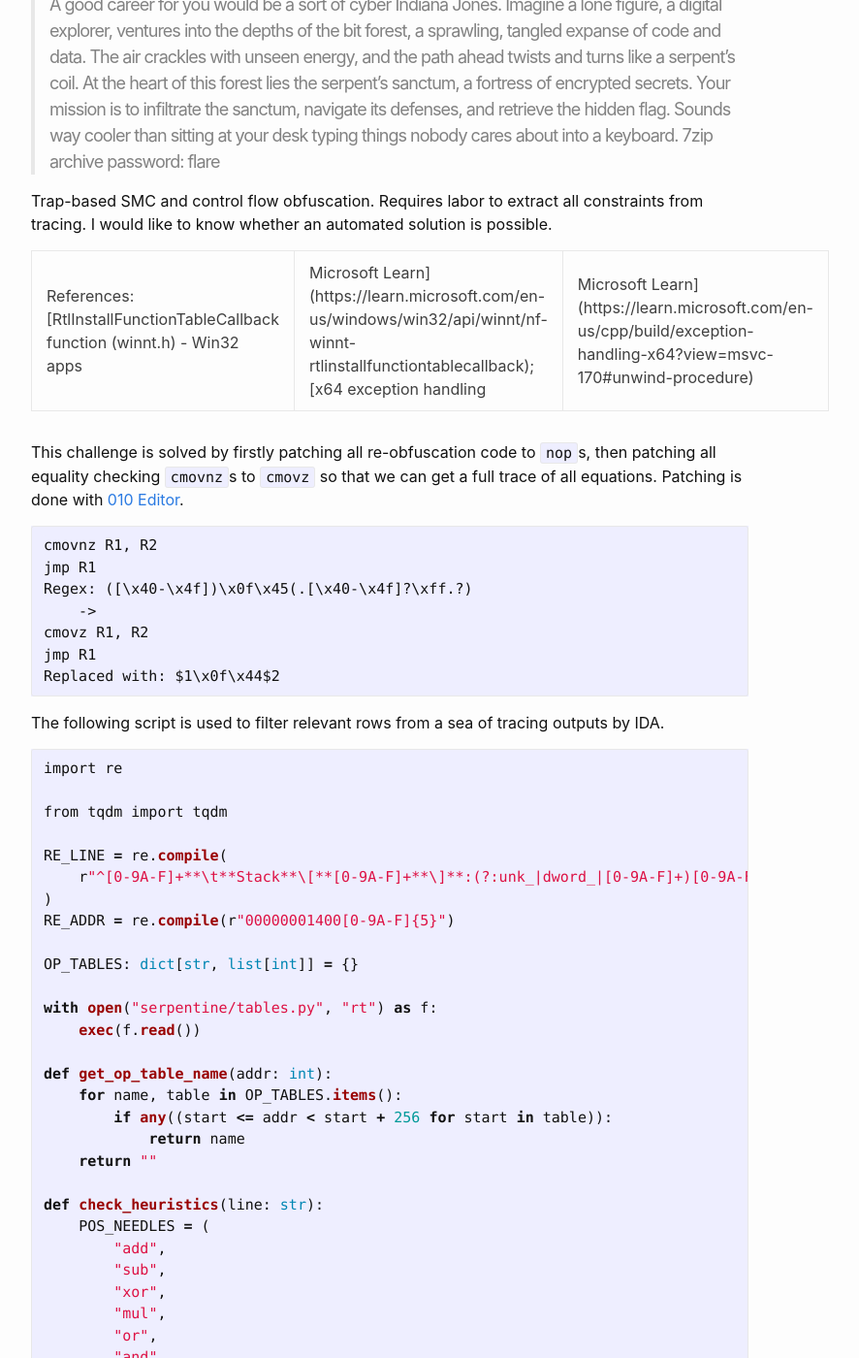
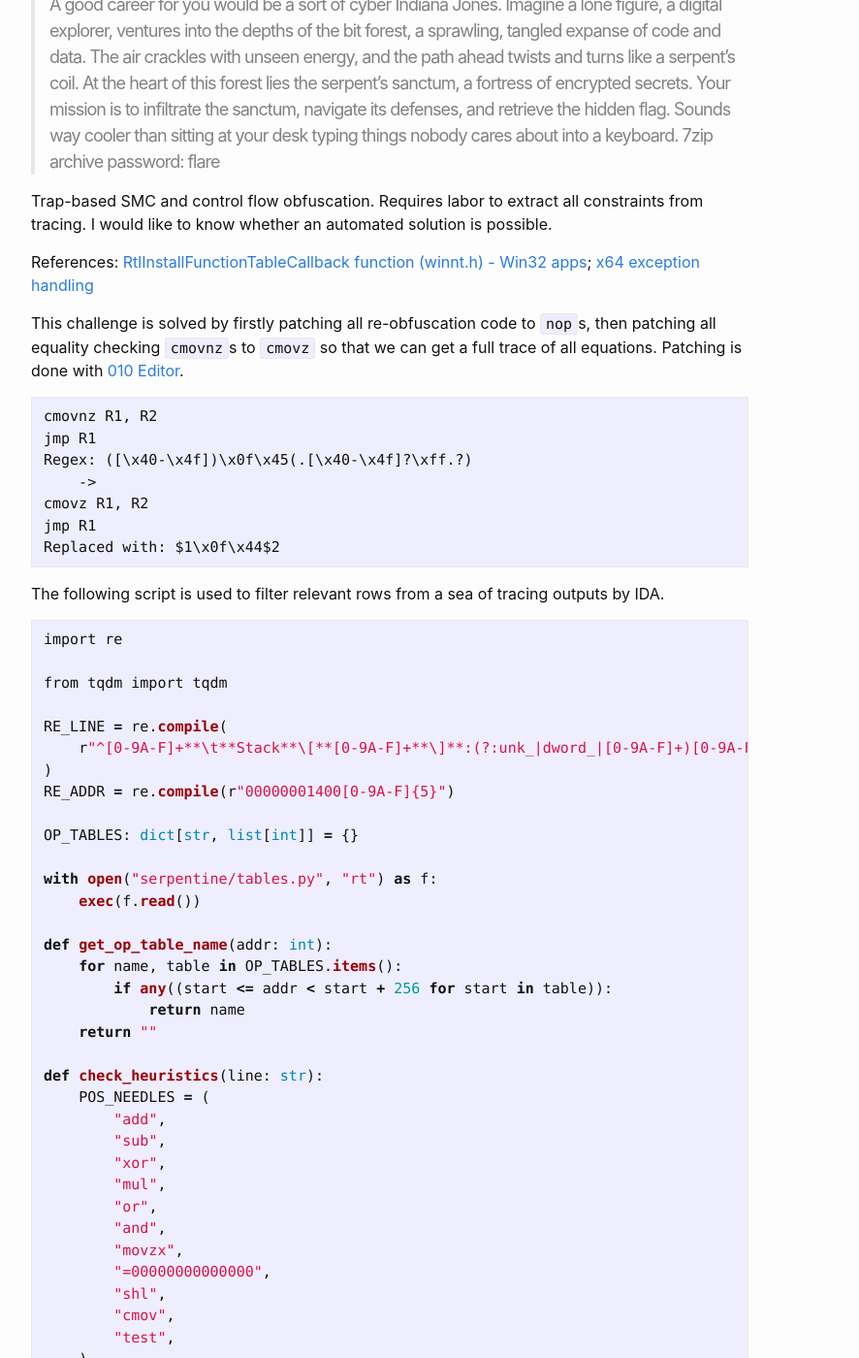
Before and after one commit to CSharperMantle/CSharperMantle.github.io, a Jekyll site: the page built from _posts/2024-11-09-ctf-writeup-flareon11.md, in a window 1280 px wide and 1400 px high, scrolled down 42281 px. Shown: the whole window at 97% size, without its empty margins (238-1124 px from the left). Built offline with Jekyll 4.4.1, drawn with Linux system fonts in a browser that asks for light colours; emoji names are drawn with the system emoji font; comment, search, counter and statistics services are not loaded.

Commit message:
fix broken style

```diff
--- a/_posts/2024-11-09-ctf-writeup-flareon11.md
+++ b/_posts/2024-11-09-ctf-writeup-flareon11.md
@@ -1594,7 +1594,7 @@ Invoke-Expression $command
 
 Trap-based SMC and control flow obfuscation. Requires labor to extract all constraints from tracing. I would like to know whether an automated solution is possible.
 
-References: [RtlInstallFunctionTableCallback function (winnt.h) - Win32 apps | Microsoft Learn](https://learn.microsoft.com/en-us/windows/win32/api/winnt/nf-winnt-rtlinstallfunctiontablecallback); [x64 exception handling | Microsoft Learn](https://learn.microsoft.com/en-us/cpp/build/exception-handling-x64?view=msvc-170#unwind-procedure)
+References: [RtlInstallFunctionTableCallback function (winnt.h) - Win32 apps](https://learn.microsoft.com/en-us/windows/win32/api/winnt/nf-winnt-rtlinstallfunctiontablecallback); [x64 exception handling](https://learn.microsoft.com/en-us/cpp/build/exception-handling-x64?view=msvc-170#unwind-procedure)
 
 This challenge is solved by firstly patching all re-obfuscation code to `nop`s, then patching all equality checking `cmovnz`s to `cmovz` so that we can get a full trace of all equations. Patching is done with [010 Editor](https://www.sweetscape.com/010editor/).
 
```
